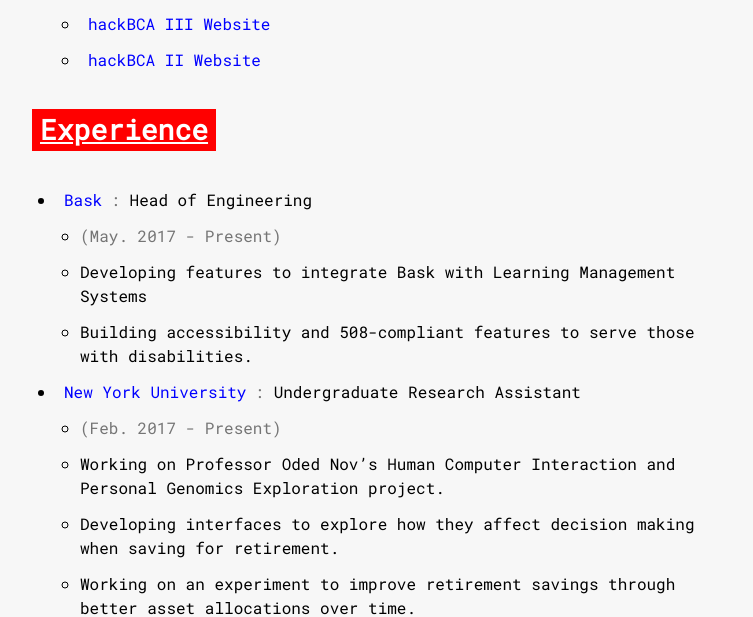
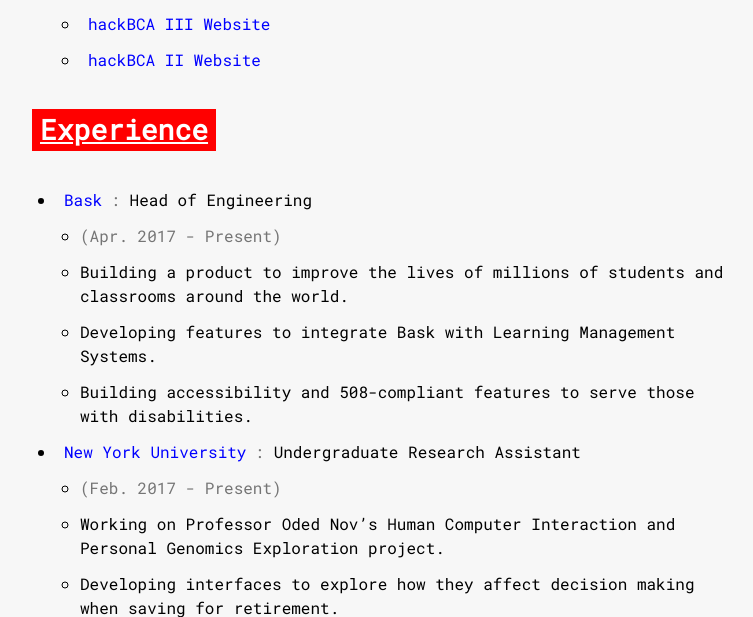
Before and after one commit to rkty13/personalsite-lambda, a Flask app: template templates/index.html in a window 1280 px wide. Shown: the part 500-1117 px from the top of the page, without its empty margins (256-1009 px from the left). Run offline with Flask 2, Linux system fonts and the light colour scheme; the template is opened without the code that fills it, so the values that code supplies are empty; style sheets or scripts are compiled from the project's sources.

Commit message:
Copy change.

```diff
--- a/templates/index.html
+++ b/templates/index.html
@@ -49,8 +49,9 @@
           <li>
             <p><span><a href="https://usebask.com">Bask</a>: </span>Head of Engineering</p>
             <ul>
-              <li><p><span>(May. 2017 - Present)</span></p></li>
-              <li><p>Developing features to integrate Bask with Learning Management Systems</p></li>
+              <li><p><span>(Apr. 2017 - Present)</span></p></li>
+              <li><p>Building a product to improve the lives of millions of students and classrooms around the world.</p></li>
+              <li><p>Developing features to integrate Bask with Learning Management Systems.</p></li>
               <li><p>Building accessibility and 508-compliant features to serve those with disabilities.</p></li>
             </ul>
           </li>
```
